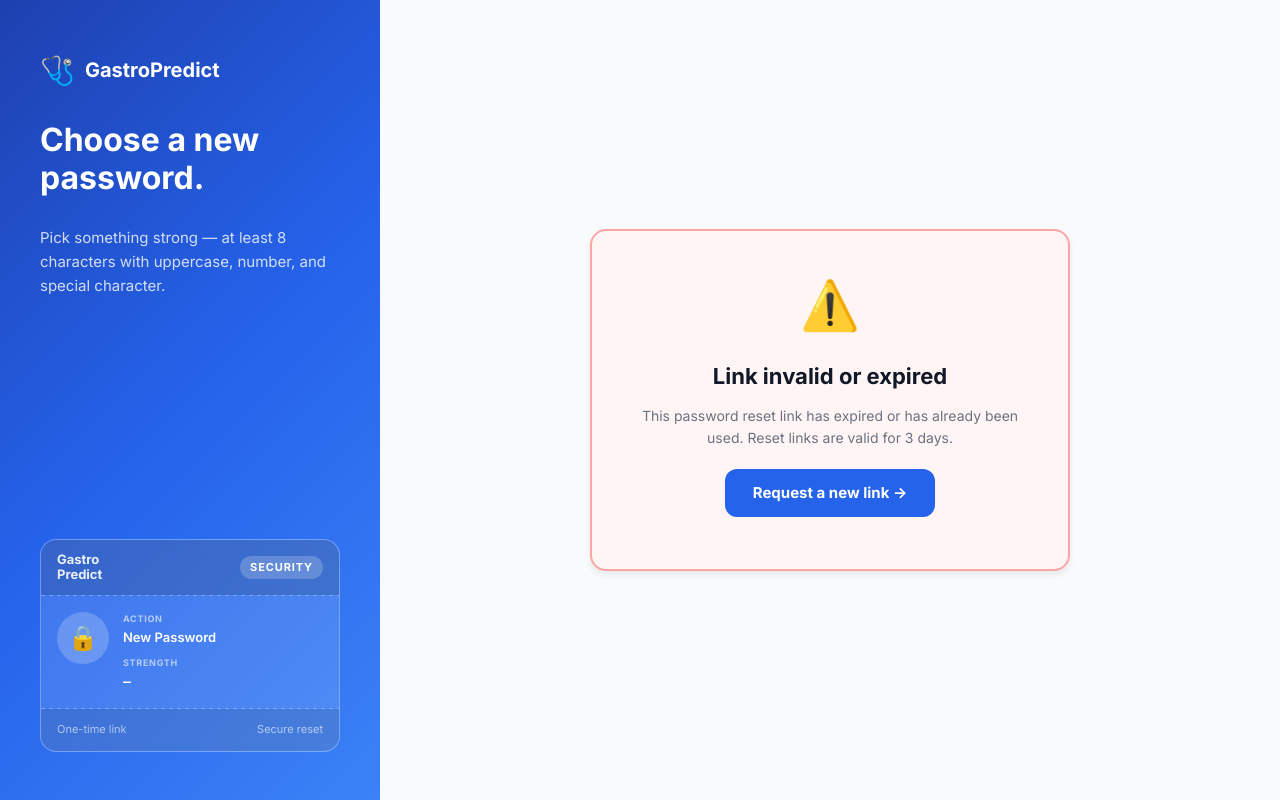
After one commit to samridhi036/disease_detection_system, a Django app: page /reset-password/1/1/ in a window 1280 px wide. The commit adds this page. Run offline with Django 4.2, Linux system fonts and the light colour scheme; parts of the project's set-up code (start-up, migrations or seed data) failed here and were passed over.

Commit message:
Add a secure password reset functionality to the application
Implements a forgot password and password reset flow using Django's built-in authentication tokens and templates. Includes new views, URL patterns, and static files for the functionality.

Replit-Commit-Author: Agent
Replit-Commit-Session-Id: 7ac3e59e-00ea-49aa-be4d-8ef8b833204c
Replit-Commit-Checkpoint-Type: full_checkpoint
Replit-Commit-Event-Id: 1427b8ae-a88b-4ca0-95e8-01384a64cbe0
Replit-Commit-Screenshot-Url: https://storage.googleapis.com/screenshot-production-us-central1/973348e9-2860-4c0a-9680-fd4ea9f773fb/7ac3e59e-00ea-49aa-be4d-8ef8b833204c/iJWVv1X
Replit-Helium-Checkpoint-Created: true

```diff
--- a/predictor/urls.py
+++ b/predictor/urls.py
@@ -11,4 +11,6 @@ urlpatterns = [
     path('login/', views.login, name='login'),
     path('logout/', views.logout, name='logout'),
     path('register/', views.register, name='register'),
+    path('forgot-password/', views.forgot_password, name='forgot_password'),
+    path('reset-password/<uidb64>/<token>/', views.reset_password, name='reset_password'),
 ]
--- a/predictor/views.py
+++ b/predictor/views.py
@@ -13,6 +13,9 @@ from django.contrib.auth import login as auth_login
 from django.contrib.auth import logout as auth_logout
 from django.contrib.auth.models import User
 from django.contrib.auth.decorators import login_required
+from django.contrib.auth.tokens import default_token_generator
+from django.utils.http import urlsafe_base64_encode, urlsafe_base64_decode
+from django.utils.encoding import force_bytes, force_str
 
 from .models import PredictionSession
 
@@ -312,3 +315,78 @@ def clear_history(request):
 
 def about(request):
     return render(request, "predictor/about.html")
+
+
+def forgot_password(request):
+    if request.user.is_authenticated:
+        return redirect('index')
+
+    reset_link = None
+    submitted_email = ''
+    error = None
+
+    if request.method == 'POST':
+        submitted_email = request.POST.get('email', '').strip()
+
+        if not submitted_email or '@' not in submitted_email:
+            error = 'Please enter a valid email address.'
+        else:
+            try:
+                user = User.objects.get(email__iexact=submitted_email)
+                uid = urlsafe_base64_encode(force_bytes(user.pk))
+                token = default_token_generator.make_token(user)
+                reset_link = request.build_absolute_uri(
+                    f'/reset-password/{uid}/{token}/'
+                )
+            except User.DoesNotExist:
+                error = 'No account found with that email address.'
+
+    return render(request, 'predictor/forgot_password.html', {
+        'reset_link': reset_link,
+        'submitted_email': submitted_email,
+        'error': error,
+    })
+
+
+def reset_password(request, uidb64, token):
+    if request.user.is_authenticated:
+        return redirect('index')
+
+    user = None
+    try:
+        uid = force_str(urlsafe_base64_decode(uidb64))
+        user = User.objects.get(pk=uid)
+    except (TypeError, ValueError, OverflowError, User.DoesNotExist):
+        user = None
+
+    token_valid = user is not None and default_token_generator.check_token(user, token)
+
+    errors = []
+    success = False
+
+    if token_valid and request.method == 'POST':
+        password = request.POST.get('password', '')
+        confirm_password = request.POST.get('confirm_password', '')
+
+        if len(password) < 8:
+            errors.append('Password must be at least 8 characters long.')
+        elif not any(c.isupper() for c in password):
+            errors.append('Password must contain at least one uppercase letter.')
+        elif not any(c.isdigit() for c in password):
+            errors.append('Password must contain at least one number.')
+        elif not any(c in '!@#$%^&*()_+-=[]{}|;:,.<>?' for c in password):
+            errors.append('Password must contain at least one special character.')
+        if password and confirm_password and password != confirm_password:
+            errors.append('Passwords do not match.')
+
+        if not errors:
+            user.set_password(password)
+            user.save()
+            success = True
+
+    return render(request, 'predictor/reset_password.html', {
+        'token_valid': token_valid,
+        'success': success,
+        'errors': errors,
+        'username': user.username if user else '',
+    })
--- a/static/css/auth.css
+++ b/static/css/auth.css
@@ -352,6 +352,56 @@ body {
 }
 .form-links a:hover { text-decoration: underline; }
 
+/* RESET SUCCESS / INVALID BOX */
+.reset-success-box,
+.reset-invalid-box {
+    background: var(--card-bg);
+    border: 2px solid var(--border);
+    border-radius: 16px;
+    padding: 36px 32px;
+    text-align: center;
+    box-shadow: 0 4px 6px rgba(0,0,0,0.07);
+}
+.reset-success-box { border-color: #86efac; background: #f0fdf4; }
+.reset-invalid-box { border-color: #fca5a5; background: #fff5f5; }
+.reset-success-icon {
+    font-size: 48px;
+    display: block;
+    margin-bottom: 16px;
+}
+.reset-success-box h3,
+.reset-invalid-box h3 {
+    font-size: 22px;
+    font-weight: 800;
+    color: var(--text);
+    margin-bottom: 10px;
+}
+.reset-success-box p,
+.reset-invalid-box p {
+    font-size: 14px;
+    color: var(--text-muted);
+    line-height: 1.6;
+    margin-bottom: 20px;
+}
+.reset-link-btn {
+    display: inline-block;
+    background: var(--primary);
+    color: #fff;
+    text-decoration: none;
+    padding: 12px 28px;
+    border-radius: var(--radius);
+    font-size: 15px;
+    font-weight: 700;
+    transition: background 0.2s;
+    margin-bottom: 16px;
+}
+.reset-link-btn:hover { background: var(--primary-dark); }
+.reset-link-note {
+    font-size: 12px;
+    color: var(--text-muted);
+    margin-top: 12px;
+}
+
 /* RESPONSIVE */
 @media (max-width: 768px) {
     .auth-shell { flex-direction: column; }
--- a/templates/predictor/login.html
+++ b/templates/predictor/login.html
@@ -90,6 +90,7 @@
 
         <div class="form-links">
           <a href="{% url 'register' %}">Don't have an account? Register!</a>
+          <a href="{% url 'forgot_password' %}">Forgot password?</a>
         </div>
 
       </form>
--- /dev/null
+++ b/templates/predictor/reset_password.html
@@ -0,0 +1,151 @@
+{% load static %}
+<!DOCTYPE html>
+<html lang="en">
+<head>
+<meta charset="UTF-8">
+<meta name="viewport" content="width=device-width, initial-scale=1.0">
+<title>Set New Password | GastroPredict</title>
+<link rel="preconnect" href="https://fonts.googleapis.com">
+<link rel="preconnect" href="https://fonts.gstatic.com" crossorigin>
+<link href="https://fonts.googleapis.com/css2?family=Inter:wght@300;400;500;600;700&display=swap" rel="stylesheet">
+<link rel="stylesheet" href="{% static 'css/auth.css' %}">
+</head>
+<body>
+<div class="auth-shell">
+
+  <aside class="panel-left">
+    <div class="brand">
+      <span class="brand-mark">🩺</span>
+      <span class="brand-name">GastroPredict</span>
+    </div>
+    <h1 class="panel-headline">Choose a new password.</h1>
+    <p class="panel-sub">Pick something strong — at least 8 characters with uppercase, number, and special character.</p>
+
+    <div class="id-card" aria-hidden="true">
+      <div class="id-card-row id-card-head">
+        <span class="id-org">Gastro<br>Predict</span>
+        <span class="id-tag">Security</span>
+      </div>
+      <div class="id-perf"></div>
+      <div class="id-card-row id-card-main">
+        <div class="id-photo">🔒</div>
+        <div class="id-fields">
+          <div class="id-field">
+            <span class="id-label">Action</span>
+            <span class="id-value">New Password</span>
+          </div>
+          <div class="id-field">
+            <span class="id-label">Strength</span>
+            <span class="id-value mono" id="cardStrength">—</span>
+          </div>
+        </div>
+      </div>
+      <div class="id-perf"></div>
+      <div class="id-card-row id-card-foot">
+        <span>One-time link</span>
+        <span>Secure reset</span>
+      </div>
+    </div>
+  </aside>
+
+  <main class="panel-right">
+    <div class="form-wrap">
+
+      {% if token_valid %}
+
+        {% if success %}
+          <div class="reset-success-box">
+            <div class="reset-success-icon">🎉</div>
+            <h3>Password updated!</h3>
+            <p>Your password has been changed successfully. You can now sign in with your new password.</p>
+            <a href="{% url 'login' %}" class="reset-link-btn">Sign in now →</a>
+          </div>
+
+        {% else %}
+
+          <form class="auth-form" method="post">
+            {% csrf_token %}
+            <h2>Set new password</h2>
+            <p class="form-intro">For account <strong>{{ username }}</strong>.</p>
+
+            {% if errors %}
+            <div class="auth-error">
+              {% for e in errors %}<div>{{ e }}</div>{% endfor %}
+            </div>
+            {% endif %}
+
+            <div class="field">
+              <label for="password">New password</label>
+              <div class="input-wrap">
+                <input type="password" id="password" name="password" required autocomplete="new-password">
+                <button type="button" class="eye-btn" data-target="password" aria-label="Show password">
+                  <svg class="icon-eye" width="20" height="20" viewBox="0 0 24 24" fill="none" stroke="currentColor" stroke-width="2" stroke-linecap="round" stroke-linejoin="round"><path d="M1 12s4-7 11-7 11 7 11 7-4 7-11 7-11-7-11-7Z"/><circle cx="12" cy="12" r="3"/></svg>
+                  <svg class="icon-eye-off" width="20" height="20" viewBox="0 0 24 24" fill="none" stroke="currentColor" stroke-width="2" stroke-linecap="round" stroke-linejoin="round"><path d="M17.94 17.94A10.94 10.94 0 0 1 12 19c-7 0-11-7-11-7a18.5 18.5 0 0 1 4.22-5.06"/><path d="M9.9 4.24A9.12 9.12 0 0 1 12 4c7 0 11 7 11 7a18.5 18.5 0 0 1-2.16 3.19"/><path d="M14.12 14.12a3 3 0 1 1-4.24-4.24"/><line x1="1" y1="1" x2="23" y2="23"/></svg>
+                </button>
+              </div>
+            </div>
+
+            <div class="field">
+              <label for="confirm_password">Confirm new password</label>
+              <div class="input-wrap">
+                <input type="password" id="confirm_password" name="confirm_password" required autocomplete="new-password">
+                <button type="button" class="eye-btn" data-target="confirm_password" aria-label="Show password">
+                  <svg class="icon-eye" width="20" height="20" viewBox="0 0 24 24" fill="none" stroke="currentColor" stroke-width="2" stroke-linecap="round" stroke-linejoin="round"><path d="M1 12s4-7 11-7 11 7 11 7-4 7-11 7-11-7-11-7Z"/><circle cx="12" cy="12" r="3"/></svg>
+                  <svg class="icon-eye-off" width="20" height="20" viewBox="0 0 24 24" fill="none" stroke="currentColor" stroke-width="2" stroke-linecap="round" stroke-linejoin="round"><path d="M17.94 17.94A10.94 10.94 0 0 1 12 19c-7 0-11-7-11-7a18.5 18.5 0 0 1 4.22-5.06"/><path d="M9.9 4.24A9.12 9.12 0 0 1 12 4c7 0 11 7 11 7a18.5 18.5 0 0 1-2.16 3.19"/><path d="M14.12 14.12a3 3 0 1 1-4.24-4.24"/><line x1="1" y1="1" x2="23" y2="23"/></svg>
+                </button>
+              </div>
+              <p class="field-msg" id="confirmMsg"></p>
+            </div>
+
+            <ul class="pw-checklist" id="pwChecklist">
+              <li data-rule="length">At least 8 characters</li>
+              <li data-rule="upper">One uppercase letter</li>
+              <li data-rule="number">One number</li>
+              <li data-rule="special">One special character</li>
+            </ul>
+
+            <button type="submit" class="submit-btn">Update Password</button>
+
+            <div class="form-links">
+              <a href="{% url 'login' %}">← Back to Sign in</a>
+            </div>
+
+          </form>
+
+        {% endif %}
+
+      {% else %}
+
+        <div class="reset-invalid-box">
+          <div class="reset-success-icon">⚠️</div>
+          <h3>Link invalid or expired</h3>
+          <p>This password reset link has expired or has already been used. Reset links are valid for 3 days.</p>
+          <a href="{% url 'forgot_password' %}" class="reset-link-btn">Request a new link →</a>
+        </div>
+
+      {% endif %}
+
+    </div>
+  </main>
+
+</div>
+
+<script src="{% static 'js/auth.js' %}"></script>
+<script>
+  const pwInput = document.getElementById('password');
+  const cardStrength = document.getElementById('cardStrength');
+  if (pwInput && cardStrength) {
+    pwInput.addEventListener('input', function () {
+      const v = this.value;
+      let score = 0;
+      if (v.length >= 8) score++;
+      if (/[A-Z]/.test(v)) score++;
+      if (/[0-9]/.test(v)) score++;
+      if (/[!@#$%^&*()_+\-=\[\]{}|;:,.<>?]/.test(v)) score++;
+      const labels = ['—', 'Weak', 'Fair', 'Good', 'Strong'];
+      cardStrength.textContent = v ? labels[score] : '—';
+    });
+  }
+</script>
+</body>
+</html>
```
Also changed, not shown: templates/predictor/forgot_password.html (added, +108 -0 lines).
